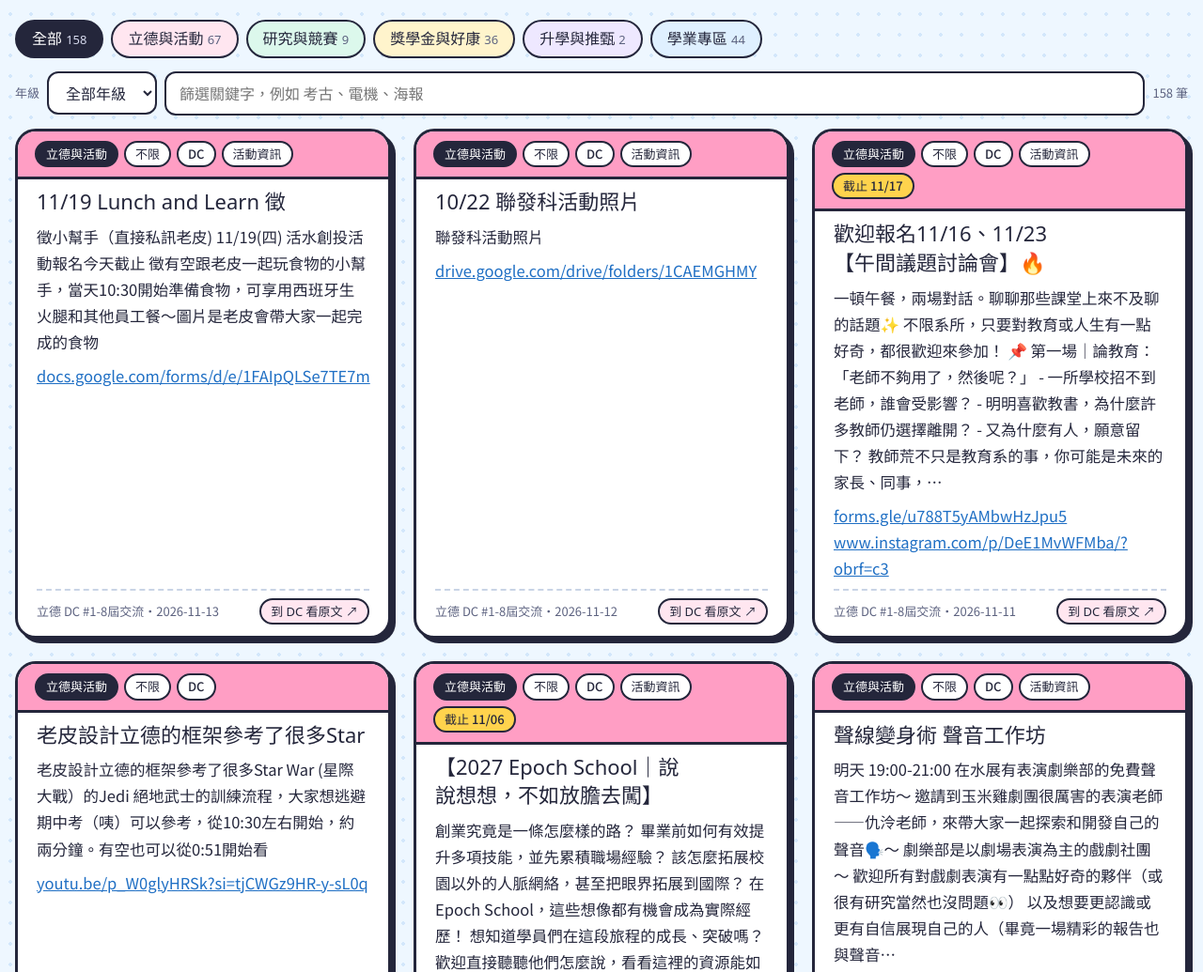
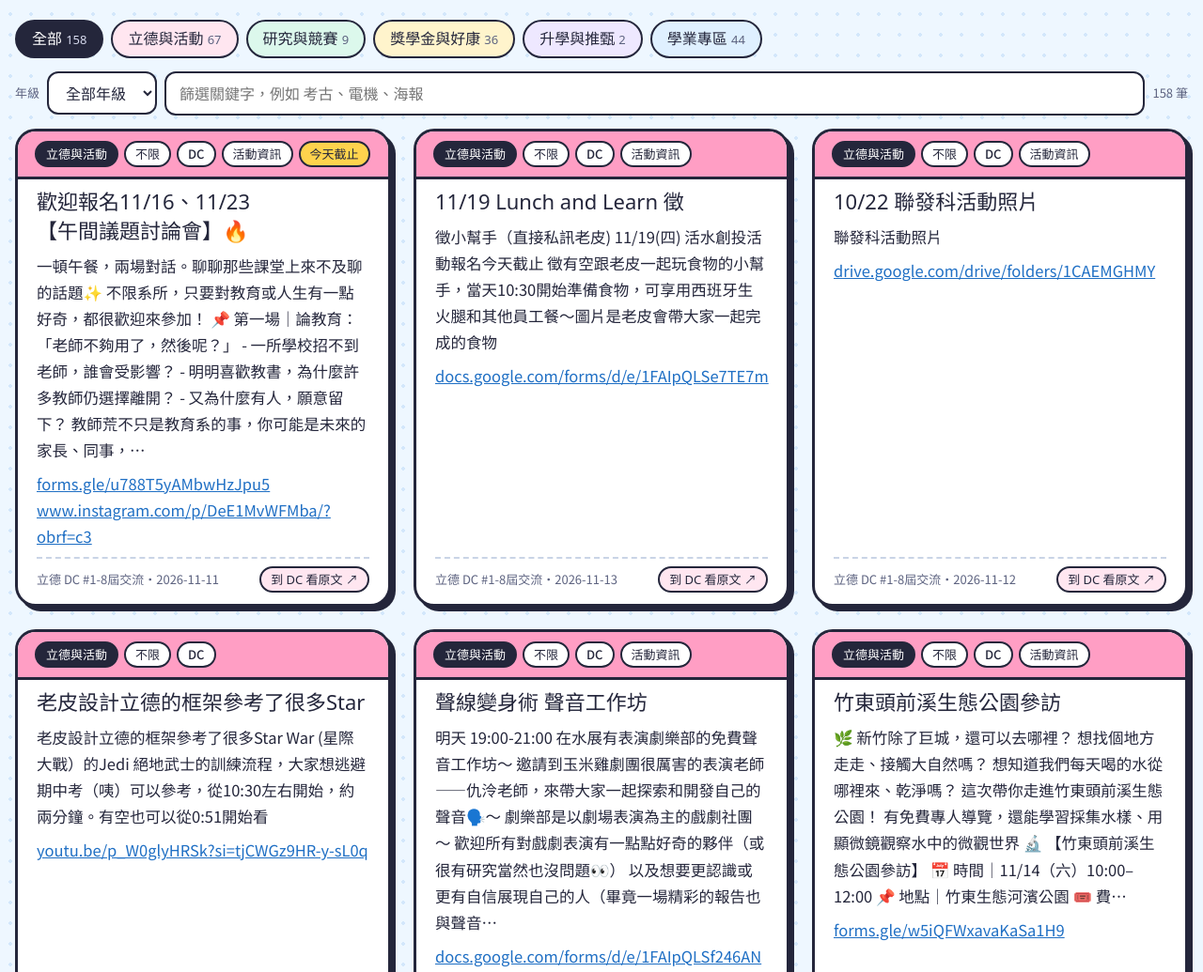
Before and after one commit to billyeh33/lide-heritage, a plain HTML site: page index.html in a window 1280 px wide. Shown: the part 1580-2615 px from the top of the page at 94% size. Drawn offline with Linux system fonts and the light colour scheme; a web font is replaced by a local one.

Commit message:
卡片依截止日排序，已截止的放最後

```diff
--- a/index.html
+++ b/index.html
@@ -211,6 +211,8 @@ nav.tabs a{font-size:18px;padding:9px 22px}
 .pin-btn b{font-family:var(--f-display);font-weight:400;font-size:28px}
 .pin-btn span{font-size:16px;color:var(--muted)}
 .pb-pi{background:var(--sky-soft)}.pb-wendy{background:var(--pink-soft)}.pb-dc{background:var(--mint-soft)}
+.tag.dl.past{background:#eceff5;color:var(--muted)}
+.card:has(.tag.dl.past){opacity:.72}
 </style>
 
 <div class="wrap">
@@ -348,7 +350,7 @@ chips.addEventListener("click",ev=>{const b=ev.target.closest("[data-cat]");if(!
 $("#gradeSel").onchange=e=>{grade=e.target.value;renderCards()};
 $("#kw").oninput=e=>{kw=e.target.value.trim().toLowerCase();renderCards()};
 function card(e){
-  const dl = e.deadline?`<span class="tag dl">截止 ${e.deadline.slice(5).replace("-","/")}</span>`:"";
+  const dl = e.deadline?(daysLeft(e.deadline)<0?`<span class="tag dl past">已截止 ${e.deadline.slice(5).replace("-","/")}</span>`:`<span class="tag dl">${daysLeft(e.deadline)===0?"今天截止":"截止 "+e.deadline.slice(5).replace("-","/")+"・剩 "+daysLeft(e.deadline)+" 天"}</span>`):"";
   const link = e.link?`<a href="${esc(e.link)}" target="_blank" rel="noopener">${esc(e.linkLabel||"開啟連結")} ↗</a>`:"";
   return `<article class="card c-${e.cat}" id="card-${e.id}">
     <div class="meta"><span class="tag cat">${CATS[e.cat]}</span><span class="tag">${esc(e.grade)}</span>${(e.tags||[]).slice(0,3).map(t=>`<span class="tag">${esc(t)}</span>`).join("")}${dl}</div>
@@ -357,8 +359,14 @@ function card(e){
     ${e.tips&&e.tips.length?`<ul>${e.tips.map(t=>`<li>${esc(t)}</li>`).join("")}</ul>`:""}
     <footer><span>${esc(e.source)}・${esc(e.date)}</span>${link}</footer></article>`;
 }
+/* 排序：先分類，同分類內「還沒截止的照截止日由近到遠」→「沒有截止日的照日期新到舊」→「已截止的放最後」 */
+function dlRank(e){return e.deadline?(daysLeft(e.deadline)>=0?0:2):1}
+function byDeadline(a,b){
+  return (CAT_ORDER[a.cat]-CAT_ORDER[b.cat])||(dlRank(a)-dlRank(b))
+    ||(dlRank(a)===0?a.deadline.localeCompare(b.deadline):dlRank(a)===2?b.deadline.localeCompare(a.deadline):((b.id.startsWith("dc")-a.id.startsWith("dc"))||b.date.localeCompare(a.date)));
+}
 function renderCards(){
-  const list=DATA.entries.filter(e=>(!cat||e.cat===cat)&&(!grade||e.grade===grade)&&(!kw||(e.title+e.summary+(e.tags||[]).join(" ")+(e.tips||[]).join(" ")).toLowerCase().includes(kw))).sort((a,b)=>(CAT_ORDER[a.cat]-CAT_ORDER[b.cat])||(b.id.startsWith("dc")-a.id.startsWith("dc"))||b.date.localeCompare(a.date));
+  const list=DATA.entries.filter(e=>(!cat||e.cat===cat)&&(!grade||e.grade===grade)&&(!kw||(e.title+e.summary+(e.tags||[]).join(" ")+(e.tips||[]).join(" ")).toLowerCase().includes(kw))).sort(byDeadline);
   $("#count").textContent=`${list.length} 筆`;
   $("#cards").innerHTML=list.length?list.map(card).join(""):`<p class="note">沒有符合的家傳。換個關鍵字，或到「試用回饋與投稿」補一筆。</p>`;
 }
```
